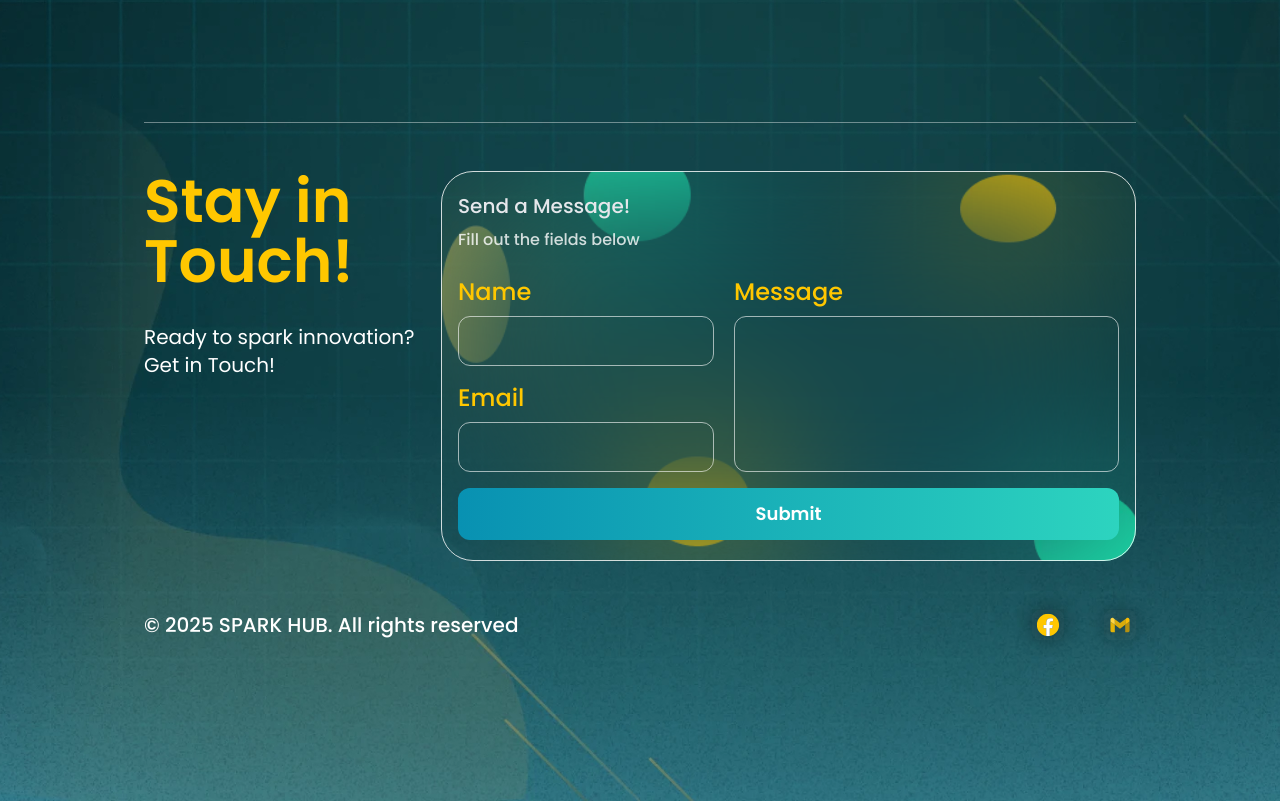
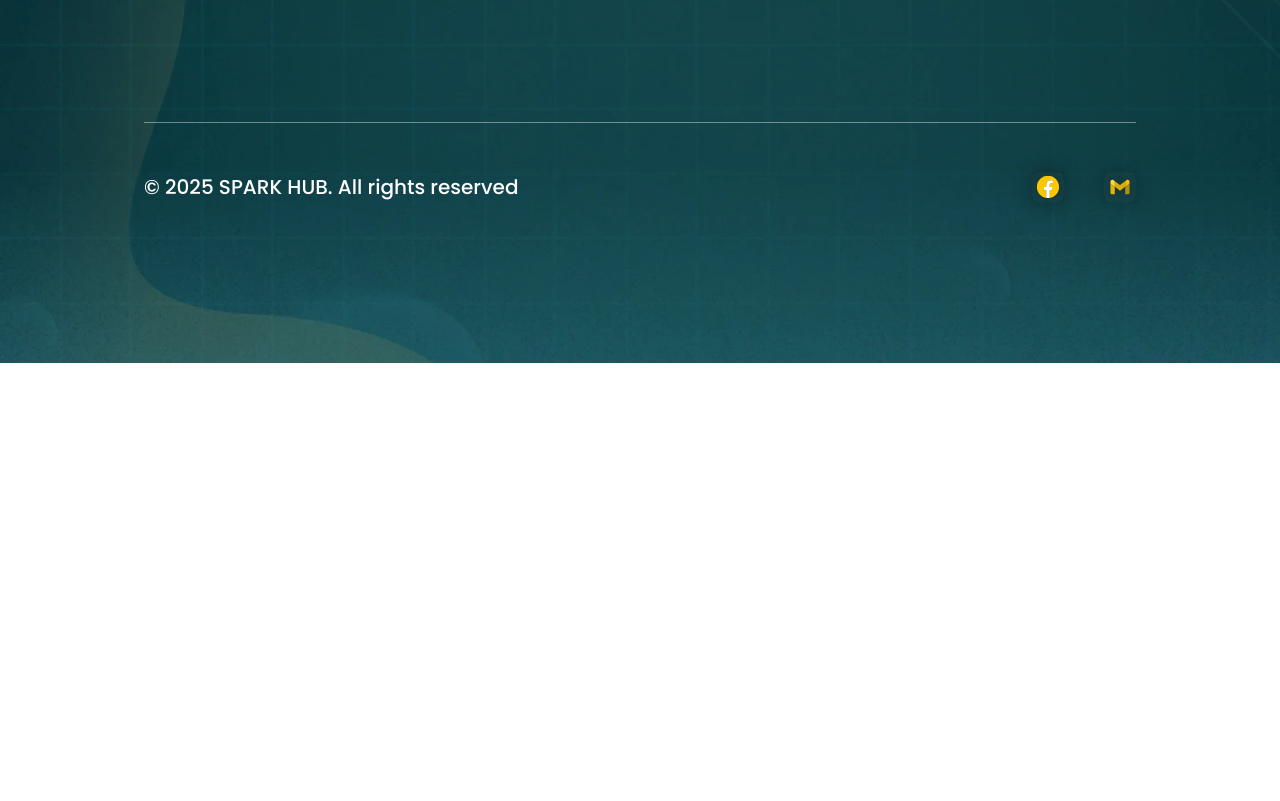
Before and after one commit to SPARK-Hub-WVSU/SPARK-Hub-Website, a Next.js app: page /contact in a window 1280 px wide. Shown: the part 1684-2485 px from the top of the page. After the commit the page ends 2047 px from the top, so only its background shows below. Built offline with nearby package versions, Linux system fonts and the light colour scheme; what tailwindcss-textglow would draw is missing.

Commit message:
feat(footer): Remove contact form and make h-auto

```diff
--- a/components/layout/Footer.tsx
+++ b/components/layout/Footer.tsx
@@ -1,11 +1,10 @@
 "use client";
 import Link from "next/link";
 import Image from "next/image";
-import Forms from "@/components/ui/ContactForm";
 
 export default function Footer() {
   return (
-    <footer className="bg-[url('/bg/footer_bg.webp')] bg-cover bg-center bg-no-repeat w-full min-h-screen">
+    <footer className="bg-[url('/bg/footer_bg.webp')] bg-cover bg-center bg-no-repeat w-full h-auto">
       <nav className="text-white text-xl w-auto h-auto flex flex-col lg:flex-row justify-between py-8 lg:py-20 px-4 lg:px-36">
         {/* Logo */}
         <div
@@ -152,7 +151,7 @@ export default function Footer() {
       />
 
       {/* Contact Form */}
-      <section
+      {/* <section
         id="Connect"
         className="flex flex-col lg:flex-row justify-between gap-8 lg:gap-0 px-4  lg:px-36"
       >
@@ -174,7 +173,7 @@ export default function Footer() {
         <div className="w-full lg:w-auto">
           <Forms variant="footer" />
         </div>
-      </section>
+      </section> */}
 
       <section
         id="Copy_Right"
--- a/components/ui/ContactForm.tsx
+++ /dev/null
@@ -1,148 +0,0 @@
-// TODO: Enable the footer forms to successfully send emails on SPARK Hub's official email
-import React from "react";
-
-export type Variant = "default" | "footer";
-
-export type FormConfig = {
-  bg: string;
-  prompt: string;
-  subprompt: string;
-  layout: string;
-  input: string;
-  message: string;
-};
-
-const designVariations: Record<Variant, FormConfig> = {
-  default: {
-    bg: "mb-12 bg-[url('/bg/forms_gradient.webp')] bg-cover bg-center bg-no-repeat rounded-[2rem]",
-    prompt:
-      "text-gray-200 xl:text-4xl lg:text-3xl md:text-2xl text-xl pb-2 font-semibold",
-    subprompt:
-      "text-white lg:text-xl lg:text-base text-opacity-80 pb-6 font-medium",
-    layout: "flex flex-col gap-5 lg:gap-5",
-    input:
-      "focus:text-white text-white focus:outline-none border border-white border-opacity-60 md:rounded-xl rounded-lg h-15 p-3 md:text-xl text-sm lg:text-base bg-transparent font-medium w-full",
-    message:
-      "resize-none border border-white border-opacity-60 rounded-xl p-3  lg:text-xl text-sm bg-transparent font-medium w-full text-white focus:outline-none",
-  },
-  footer: {
-    bg: "mb-12 bg-[url('/bg/footer_forms_gradient.webp')] bg-cover bg-center bg-no-repeat rounded-[2rem]",
-    prompt:
-      "text-gray-200 text-center lg:text-left text-2xl lg:text-xl pb-2 font-medium",
-    subprompt:
-      "text-white text-center lg:text-left text-lg lg:text-base text-opacity-80 pb-6 font-medium",
-    layout: "flex flex-col lg:flex-row gap-5 lg:gap-5",
-    input:
-      "focus:text-white text-white focus:outline-none border border-white border-opacity-60 rounded-xl h-15 p-3 text-xl lg:text-base bg-transparent font-medium w-full lg:w-64",
-    message:
-      "resize-none border border-white border-opacity-60 rounded-xl lg:h-full p-3 lg:text-xl text-sm bg-transparent font-medium w-full lg:w-72text-white focus:outline-none",
-  },
-};
-
-interface FormsProps {
-  variant?: Variant;
-}
-
-function handleSubmit(e: React.FormEvent<HTMLFormElement>) {
-  e.preventDefault();
-
-  const formData = new FormData(e.currentTarget);
-
-  const name = formData.get("name");
-  const email = formData.get("email");
-  const message = formData.get("message");
-
-  if (!name || !email || !message) {
-    alert("Please fill out all fields.");
-    return;
-  }
-
-  const subject = "Message from SPARK Hub Website";
-
-  const body = `
-Hello, my name is ${name}.
-
-My email is: ${email}
-
-${message}
-  `.trim();
-
-  const mailto = `mailto:sparkhub@example.com?subject=${encodeURIComponent(
-    subject
-  )}&body=${encodeURIComponent(body)}`;
-
-  window.location.href = mailto;
-}
-
-export default function Forms({ variant = "default" }: FormsProps) {
-  const styles = designVariations[variant];
-
-  return (
-    <form className={styles.bg} onSubmit={handleSubmit}>
-      <div
-        id="Blur"
-        className="backdrop-blur-[90px] px-4 py-5 border border-white border-opacity-80 rounded-[2rem]"
-      >
-        <div id="Prompt">
-          <p className={styles.prompt}>Send a Message!</p>
-          <p className={styles.subprompt}>Fill out the fields below</p>
-        </div>
-
-        <div id="Fill_Up" className={styles.layout}>
-          <div id="Name_Email" className="flex flex-col gap-4 w-full lg:w-auto">
-            {/* Name */}
-            <div id="Name" className="flex flex-col gap-2">
-              <label
-                htmlFor="name"
-                className="text-accent lg:text-2xl md:text-lg text-sm sm:font-medium"
-              >
-                Name
-              </label>
-              <input
-                type="text"
-                id="name"
-                name="name"
-                className={styles.input}
-              />
-            </div>
-
-            {/* Email */}
-            <div id="Email" className="flex flex-col gap-2">
-              <label
-                htmlFor="email"
-                className="text-accent lg:text-2xl md:text-lg text-sm  sm:font-medium"
-              >
-                Email
-              </label>
-              <input
-                type="text"
-                id="email"
-                name="email"
-                className={styles.input}
-              />
-            </div>
-          </div>
-
-          {/* Message */}
-          <div id="Message" className="flex flex-col gap-2 w-full lg:w-auto">
-            <label
-              htmlFor="message"
-              className="text-accent lg:text-2xl md:text-lg text-sm  sm:font-medium"
-            >
-              Message
-            </label>
-            <textarea
-              id="message"
-              name="message"
-              className={`${styles.message} text-white`}
-            />
-          </div>
-        </div>
-
-        <button className="transform transition-all duration-300 ease-in-out hover:scale-105 hover:brightness-105 font-semibold text-lg text-white bg-gradient-to-r from-cyan-600 to-teal-400 mt-4 w-full rounded-xl py-3">
-          Submit
-        </button>
-      </div>
-    </form>
-  );
-}
```
